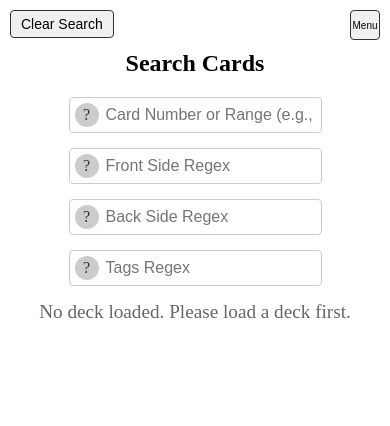
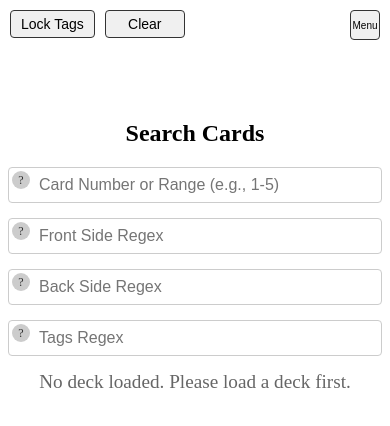
Before and after one commit to cmlykke/memolibre, an Angular app: page /search-page in a window 390 px wide. Shown: the top 426 px of the page. Built offline with nearby package versions, Linux system fonts and the light colour scheme; a web font is replaced by a local one.

Commit message:
added lock tag button and editablility to search page

```diff
--- a/src/app/search-page/search-page.component.css
+++ b/src/app/search-page/search-page.component.css
@@ -1,17 +1,34 @@
 .search-container {
-  /* Inherit .container from shared.css */
+  max-width: 800px;
+  margin: 0 auto;
+  padding: 50px 0 20px; /* Matches shared.css to push content below fixed buttons */
 }
 
-.button-wrapper {
+.top-buttons-container {
   position: fixed;
-  top: 0;
-  left: 0;
-  z-index: 1000; /* Ensures the button stays above other content */
+  top: 10px;
+  left: 10px;
+  display: flex;
+  gap: 10px; /* Adds spacing between buttons */
+  z-index: 1000; /* Ensures it stays above other content */
+  align-items: center; /* Vertically aligns buttons */
 }
 
-.action-button {
-  /* Inherit .fixed-button from shared.css */
-  position: absolute; /* Keep within wrapper */
+/* Button styling is in styles.css, but ensure it’s applied */
+.button {
+  padding: 5px 10px;
+  font-size: 14px;
+  border: 1px solid #333;
+  background-color: #f0f0f0;
+  color: #000;
+  cursor: pointer;
+  border-radius: 4px;
+  min-width: 80px; /* Ensures uniform button width */
+  text-align: center;
+}
+
+.button:hover {
+  background-color: #e0e0e0; /* Subtle darker gray for hover */
 }
 
 h2 {
@@ -20,12 +37,17 @@ h2 {
 }
 
 .input-wrapper {
-  /* Inherit from shared.css */
+  position: relative; /* Required for tooltip absolute positioning */
+  margin-bottom: 15px; /* Space between input fields */
 }
 
 input {
   width: 100%;
-  padding: 8px;
+  padding: 8px; /* Base padding */
+  border: 1px solid #ccc; /* Border from shared.css */
+  border-radius: 4px; /* Rounded corners */
+  font-size: 16px; /* Matches styles.css */
+  box-sizing: border-box; /* Ensures padding doesn’t affect width */
 }
 
 p {
@@ -39,3 +61,16 @@ h3 {
   margin-top: 20px;
   margin-bottom: 10px;
 }
+
+/* Remove unused or deprecated classes */
+.button-wrapper {
+  /* Deprecated; remove unless used elsewhere */
+}
+
+.fixed-button {
+  /* Deprecated in this context; keep if used elsewhere */
+}
+
+.lock-button {
+  /* No longer needed; .button suffices */
+}
--- a/src/app/search-page/search-page.component.html
+++ b/src/app/search-page/search-page.component.html
@@ -1,7 +1,9 @@
-<!-- Fixed wrapper for the button -->
-<button class="fixed-button" (click)="clearSearchAndScrollToTop()">Clear Search</button>
-<!-- Scrollable search content -->
-<div class="search-container">
+<div #searchContainer class="search-container">
+  <div class="top-buttons-container">
+    <button class="button" (click)="toggleTagLock()">{{ tagLockButtonText }}</button>
+    <button class="button" (click)="clearSearchAndScrollToTop()">Clear</button>
+  </div>
+
   <h2>Search Cards</h2>
   <form [formGroup]="searchForm">
     <div class="input-wrapper">
@@ -26,7 +28,7 @@
     <div *ngIf="matchingCards.length > 0">
       <h3>First 5 Matching Cards:</h3>
       <div *ngFor="let card of matchingCards | slice:0:5">
-        <app-card [card]="card" [showBackSide]="true" [isTagInteractionLocked]="true"></app-card>
+        <app-card [card]="card" [showBackSide]="true" [isTagInteractionLocked]="isTagInteractionLocked"></app-card>
       </div>
     </div>
   </div>
--- a/src/app/search-page/search-page.component.ts
+++ b/src/app/search-page/search-page.component.ts
@@ -20,7 +20,8 @@ export class SearchPageComponent implements OnInit, OnDestroy {
   matchingCards: FlashCard[] = [];
   matchingCount: number = 0;
   showTooltips: boolean = true;
-  clearSearchButtonText: string = 'Clear Search'; // New property
+  isTagInteractionLocked: boolean = false; // New property
+  tagLockButtonText: string = 'Lock Tags'; // New property
   private subscription: Subscription = new Subscription();
 
   constructor(
@@ -39,9 +40,14 @@ export class SearchPageComponent implements OnInit, OnDestroy {
     const searchSettings = this.globalStateService.getState().searchSettings;
     this.searchForm.patchValue(searchSettings);
 
-    this.globalStateService.state$.subscribe(state => {
-      this.showTooltips = state.appSettings['showTooltips'] === 'true';
-    });
+    this.subscription.add(
+      this.globalStateService.state$.subscribe(state => {
+        this.showTooltips = state.appSettings['showTooltips'] === 'true';
+        // Optionally sync with practice state if shared
+        // this.isTagInteractionLocked = state.practiceSession.isTagInteractionLocked;
+        this.tagLockButtonText = this.isTagInteractionLocked ? 'Unlock Tags' : 'Lock Tags';
+      })
+    );
 
     this.searchForm.valueChanges.pipe(debounceTime(300)).subscribe(values => {
       this.globalStateService.updateSearchSettings(values);
@@ -53,6 +59,11 @@ export class SearchPageComponent implements OnInit, OnDestroy {
 
   ngOnDestroy(): void {
     this.subscription.unsubscribe();
+  }
+
+  toggleTagLock(): void {
+    this.isTagInteractionLocked = !this.isTagInteractionLocked;
+    this.tagLockButtonText = this.isTagInteractionLocked ? 'Unlock Tags' : 'Lock Tags';
   }
 
   performSearch(): void {
@@ -109,15 +120,12 @@ export class SearchPageComponent implements OnInit, OnDestroy {
   }
 
   clearSearchAndScrollToTop(): void {
-    // Reset the search form
     this.searchForm.reset({
       cardNumberSearch: '',
       frontSideRegex: '',
       backSideRegex: '',
       tagsRegex: ''
     });
-
-    // Scroll to the top of the page
     window.scrollTo({ top: 0, behavior: 'smooth' });
   }
 
--- a/src/styles.css
+++ b/src/styles.css
@@ -1,73 +1,18 @@
-.container {
-  max-width: 800px;
-  margin: 0 auto;
-  padding: 50px 0 20px; /* Standard padding for all pages */
-}
-
-/* Base button styles */
-.button {
-  padding: 5px 10px;
-  font-size: 14px;
-  border: 1px solid #333;
-  background-color: #f0f0f0;
-  color: #000;
-  cursor: pointer;
-  border-radius: 4px;
-  min-width: 80px; /* Ensures uniform button width */
-  text-align: center;
-}
-
-.button:hover {
-  background-color: #e0e0e0; /* Subtle darker gray for hover */
-}
-
-.button:disabled {
-  background-color: #ccc;
-  cursor: not-allowed;
-}
-
-/* Remove or adjust .fixed-button if not needed elsewhere */
-.fixed-button {
-  /* If still used elsewhere, keep positioning; otherwise, remove */
-  position: fixed;
-  top: 10px;
-  left: 10px;
-  z-index: 1000;
-}
-
 /* Base input styles (no tooltip) */
 input {
-  padding: 8px; /* Standard padding */
+  padding: 8px;
   border: 1px solid #ccc;
   border-radius: 4px;
   font-size: 16px;
   box-sizing: border-box;
 }
 
-/* Base textarea styles (no tooltip) */
-textarea {
-  padding: 10px; /* Standard padding */
-  border: 1px solid #ccc;
-  border-radius: 4px;
-  font-size: 16px;
-  box-sizing: border-box;
-}
-
-
 /* Classes to add extra padding when tooltips are enabled */
-.with-tooltip {
-  padding-left: 34px !important; /* Extra space for ? icon */
-}
-
 .input-with-tooltip {
   padding-left: 30px !important;
 }
 
-.textarea-with-tooltip {
-  padding-left: 30px !important;
-}
-
-/* Tooltip icon styling (unchanged) */
+/* Tooltip icon styling */
 .tooltip-icon {
   position: absolute;
   top: 4px;
@@ -83,37 +28,3 @@ textarea {
   cursor: help;
   z-index: 10;
 }
-
-.button-wrapper {
-  position: relative;
-  width: fit-content;
-  margin: 0 auto;
-}
-
-.textarea-wrapper,
-.input-wrapper {
-  position: relative;
-  width: fit-content; /* Wrapper shrinks to fit the textarea/input width */
-  margin: 0 auto; /* Center the wrapper within its parent */
-}
-
-/* Mobile adjustments */
-@media (max-width: 768px) {
-  .tooltip-icon {
-    width: 24px;
-    height: 24px;
-    font-size: 16px;
-    line-height: 24px;
-    top: 6px;
-    left: 6px;
-  }
-  .with-tooltip {
-    padding-left: 40px !important;
-  }
-  .input-with-tooltip {
-    padding-left: 36px !important;
-  }
-  .textarea-with-tooltip {
-    padding-left: 36px !important;
-  }
-}
```
